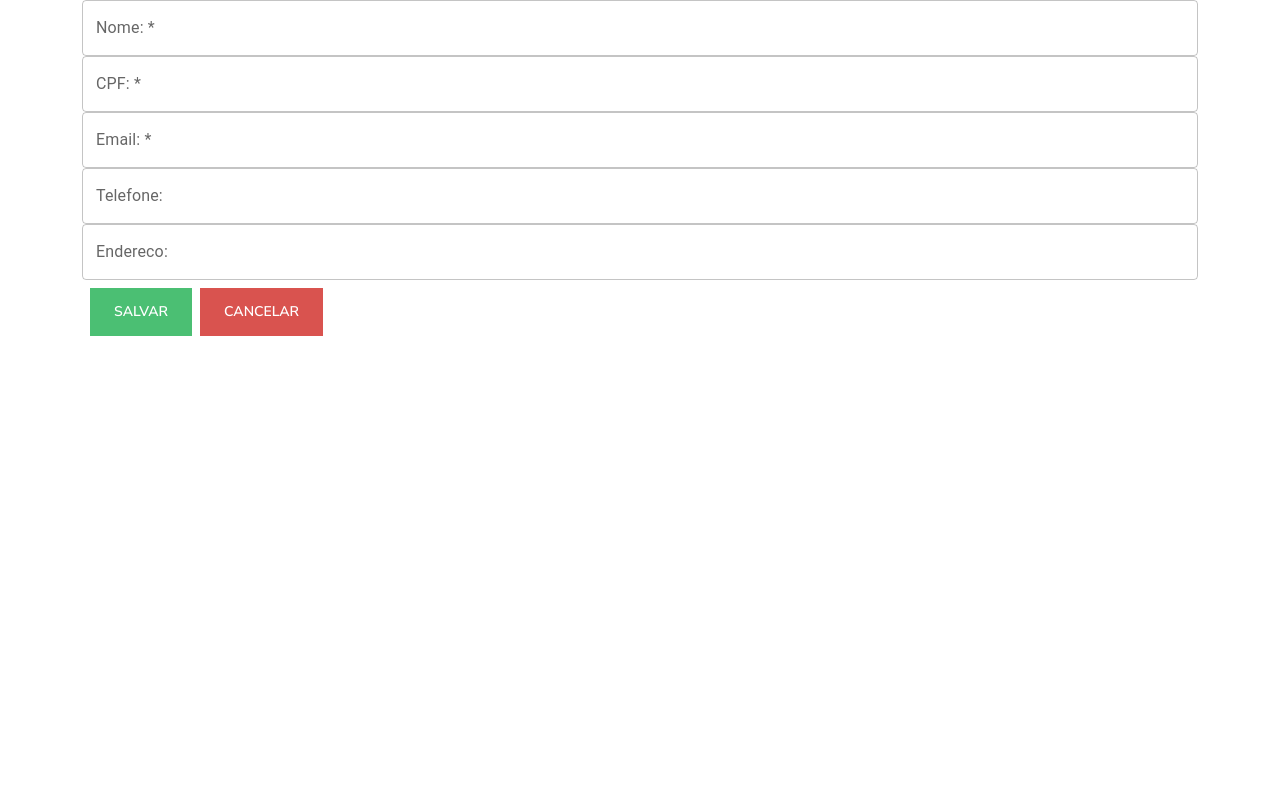
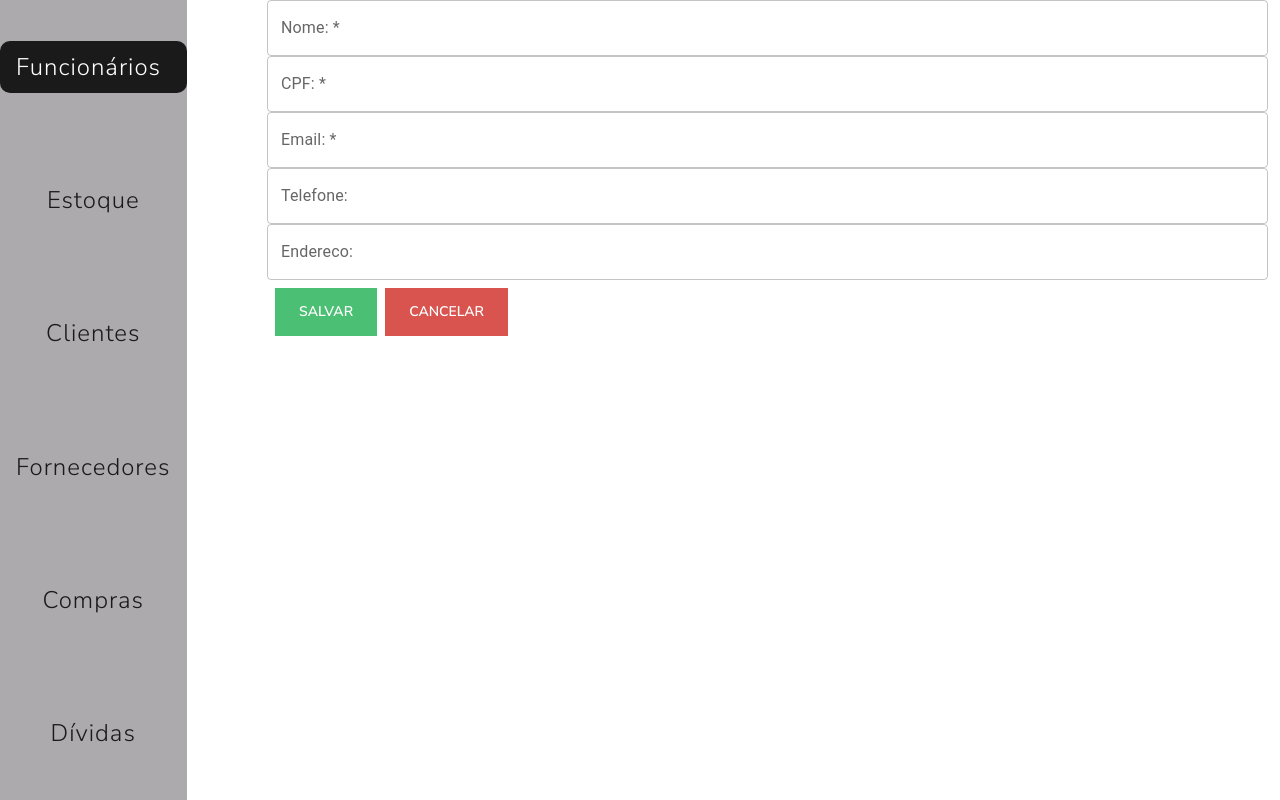
Before and after one commit to Jonathas-Quintao/agropecuaria-app, a React (Create React App) app: page / in a window 1280 px wide. Built offline with nearby package versions, Linux system fonts and the light colour scheme.

Commit message:
So a nabar na tela de cadastro

```diff
--- a/src/views/CadastroFuncionario.js
+++ b/src/views/CadastroFuncionario.js
@@ -1,7 +1,8 @@
 import React, {useState} from "react";
 import { TextField } from "@mui/material";
 import {Stack} from "@mui/material";
-import navBar from "../components/navbar";
+import NavBar from "../components/navbar";
+import "./inicial.css";
 
 const CadastroFuncionario = () => {
     const [nome, setNome] = useState('')
@@ -14,6 +15,9 @@ const CadastroFuncionario = () => {
 
 
   return (
+    <div className="teste">
+      <NavBar/>
+
       <div className="container">
         <div className="rows">
           <div className="col-lg-12">
@@ -61,6 +65,7 @@ const CadastroFuncionario = () => {
           </div>
         </div>
       </div>
+    </div>
   );
 };
 export default CadastroFuncionario;
```
Lines whose indentation alone changed are shown as unchanged.
